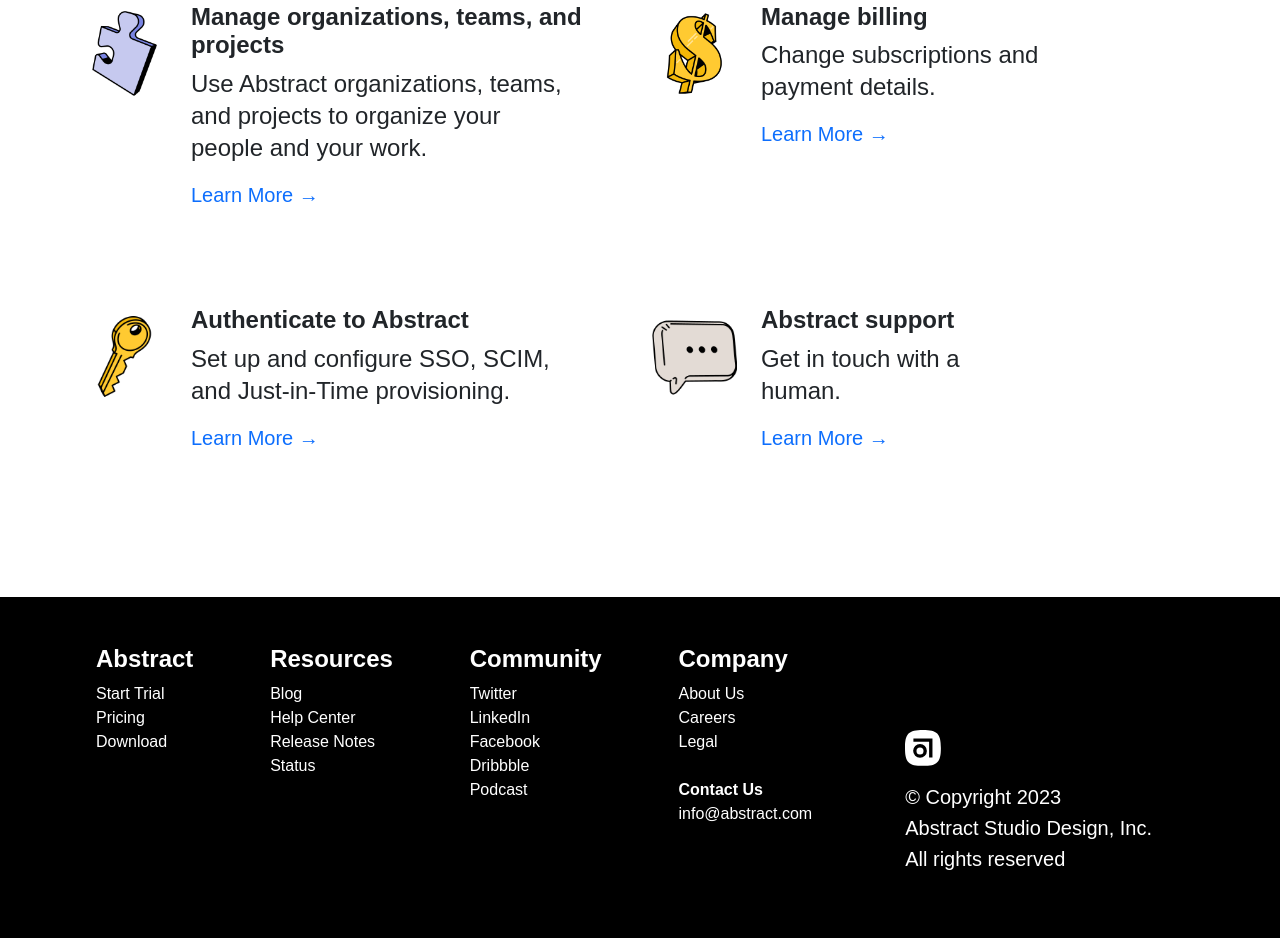
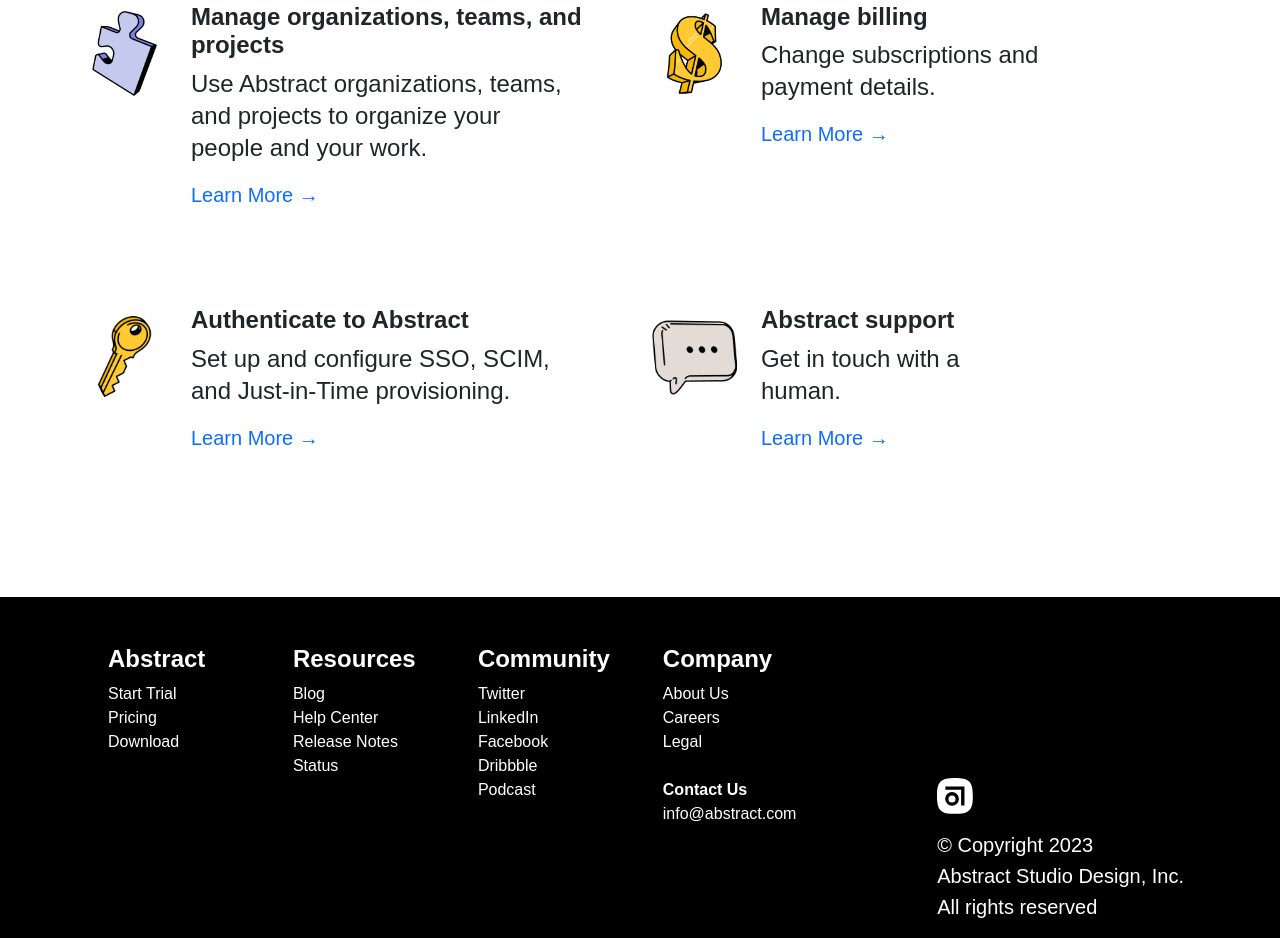
Before and after one commit to mhk8691/Front-end-projects, a plain HTML site: page preliminary/index.html in a window 1280 px wide. Shown: the part 919-1857 px from the top of the page. Drawn offline with Linux system fonts and the light colour scheme.

Commit message:
fix bug footer

```diff
--- a/preliminary/index.html
+++ b/preliminary/index.html
@@ -167,23 +167,31 @@
       </div>
     </main>
     <footer
-      class="footer bg-black mt-5 d-flex text-white justify-content-between"
+      class="footer bg-black mt-5 d-flex text-white justify-content-lg-between justify-content-md-center justify-content-sm-start"
     >
       <div class="d-flex" style="margin-bottom: 7rem">
-        <div class="column d-flex flex-column mt-5" style="margin-left: 6rem">
+        <div class="row ms-lg-0">
+          <div
+            class="column d-flex flex-column mt-5 col-md-6 col-xl-2 col-lg-2 col-sm-4 col-6"
+            style=""
+          >
             <h3>Abstract</h3>
             <a href="">Start Trial</a>
             <a href="">Pricing</a>
             <a href="">Download</a>
           </div>
-        <div class="column d-flex flex-column mt-5" style="margin-left: 4.8rem">
+          <div
+            class="column d-flex flex-column mt-5 col-md-5 col-xl-2 col-lg-2 ms-xl-5 ms-lg-4 col-sm-4 col-6 ms-sm-2"
+          >
             <h3>Resources</h3>
             <a href="">Blog</a>
             <a href="">Help Center</a>
             <a href="">Release Notes</a>
             <a href="">Status</a>
           </div>
-        <div class="column d-flex flex-column mt-5" style="margin-left: 4.8rem">
+          <div
+            class="column d-flex flex-column mt-5 col-md-6 col-xl-2 col-lg-2 ms-xl-5 ms-lg-4 col-sm-4 col-6 ms-sm-2"
+          >
             <h3>Community</h3>
             <a href="">Twitter</a>
             <a href="">LinkedIn</a>
@@ -191,7 +199,9 @@
             <a href="">Dribbble</a>
             <a href="">Podcast</a>
           </div>
-        <div class="column d-flex flex-column mt-5" style="margin-left: 4.8rem">
+          <div
+            class="column d-flex flex-column mt-5 col-md-5 col-xl-2 col-lg-2 ms-xl-5 ms-lg-4 col-sm-4 col-6 ms-sm-2"
+          >
             <h3>Company</h3>
             <a href="">About Us</a>
             <a href="">Careers</a>
@@ -200,7 +210,9 @@
             <a href="">info@abstract.com</a>
           </div>
         </div>
-      <div class="align-self-end mb-5" style="margin-right: 8rem">
+      </div>
+
+      <div class="align-self-end copyright ">
         <svg
           class="abstract-logo-footer"
           xmlns="http://www.w3.org/2000/svg"
@@ -217,7 +229,7 @@
         </svg>
         <p class="mt-3">© Copyright 2023</p>
         <p>Abstract Studio Design, Inc.</p>
-        <p>All rights reserved</p>
+        <p class="">All rights reserved</p>
     </div>
     </footer>
 
--- a/preliminary/style.css
+++ b/preliminary/style.css
@@ -1,5 +1,6 @@
-*,body{
-  font-family: 'GT America Standard', sans-serif;
+*,
+body {
+  font-family: "GT America Standard", sans-serif;
 }
 .container .row div p {
   font-size: 24px;
@@ -34,7 +35,7 @@
   font-size: 80px;
   letter-spacing: -1px;
   color: #000000;
-  font-family: 'GT America Standard', sans-serif;
+  font-family: "GT America Standard", sans-serif;
 }
 .arrow-svg {
   width: 28px;
@@ -50,54 +51,67 @@
   background-color: #4c5fd5;
   color: #fff;
   border: 1px solid #4c5fd5;
-  transition: .4s ease;
+  transition: 0.4s ease;
 }
-.header div:last-child a{
-    font-size: 24px;
+.header div:last-child a {
+  font-size: 24px;
 }
-.header div:last-child a:first-child{
-    border: 1px solid white;
+.header div:last-child a:first-child {
+  border: 1px solid white;
 }
-.header div:last-child a:last-child:hover{
+.header div:last-child a:last-child:hover {
   background-color: #fff;
-  color: rgb(33,37,41);
+  color: rgb(33, 37, 41);
   border: 1px solid #fff;
-
 }
-.search-section input:focus{
+.search-section input:focus {
   outline: none;
   border: none;
 }
-.search-section div{
+.search-section div {
   border: 1px solid #000000;
   width: 53.4%;
 }
-.search-section div:hover{
+.search-section div:hover {
   border-color: #4c5fd5;
 }
 .search-section div:hover .arrow-svg {
-  fill: #4c5fd5 ;
+  fill: #4c5fd5;
 }
-.search-section input::placeholder{
+.search-section input::placeholder {
   font-size: 18px;
   font-weight: 600;
 }
-.search-section input{
+.search-section input {
   font-size: 20px;
   font-weight: 400;
-  padding-top: 1.127rem ;
-  padding-bottom: 1.127rem ;
+  padding-top: 1.127rem;
+  padding-bottom: 1.127rem;
 }
-.column h3{
+.column h3 {
   font-size: 24px;
 }
-.column a{
+.column a {
   color: white;
 }
-footer p{
+footer p {
   font-size: 20px;
   margin-top: -15px;
 }
-footer h3{
+footer h3 {
   font-weight: bold;
 }
+footer .column:first-child {
+  margin-left: 6rem;
+}
+.copyright {
+  margin-right: 6rem;
+}
+@media only screen and (max-width: 991px) {
+  footer .column:first-child {
+    margin-left: 0rem;
+  }
+  .copyright {
+    margin-right: 0;
+  }
+}
```
Lines whose indentation alone changed are shown as unchanged.
